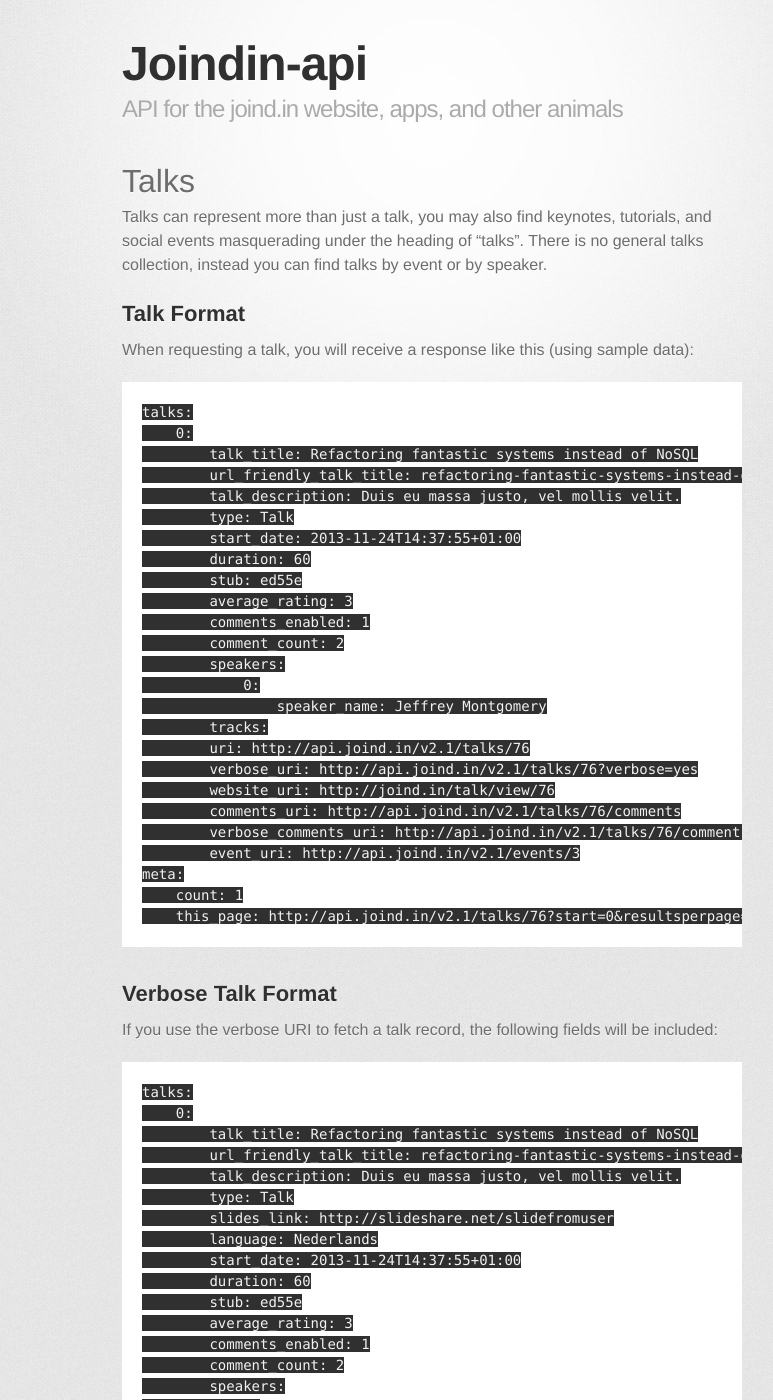
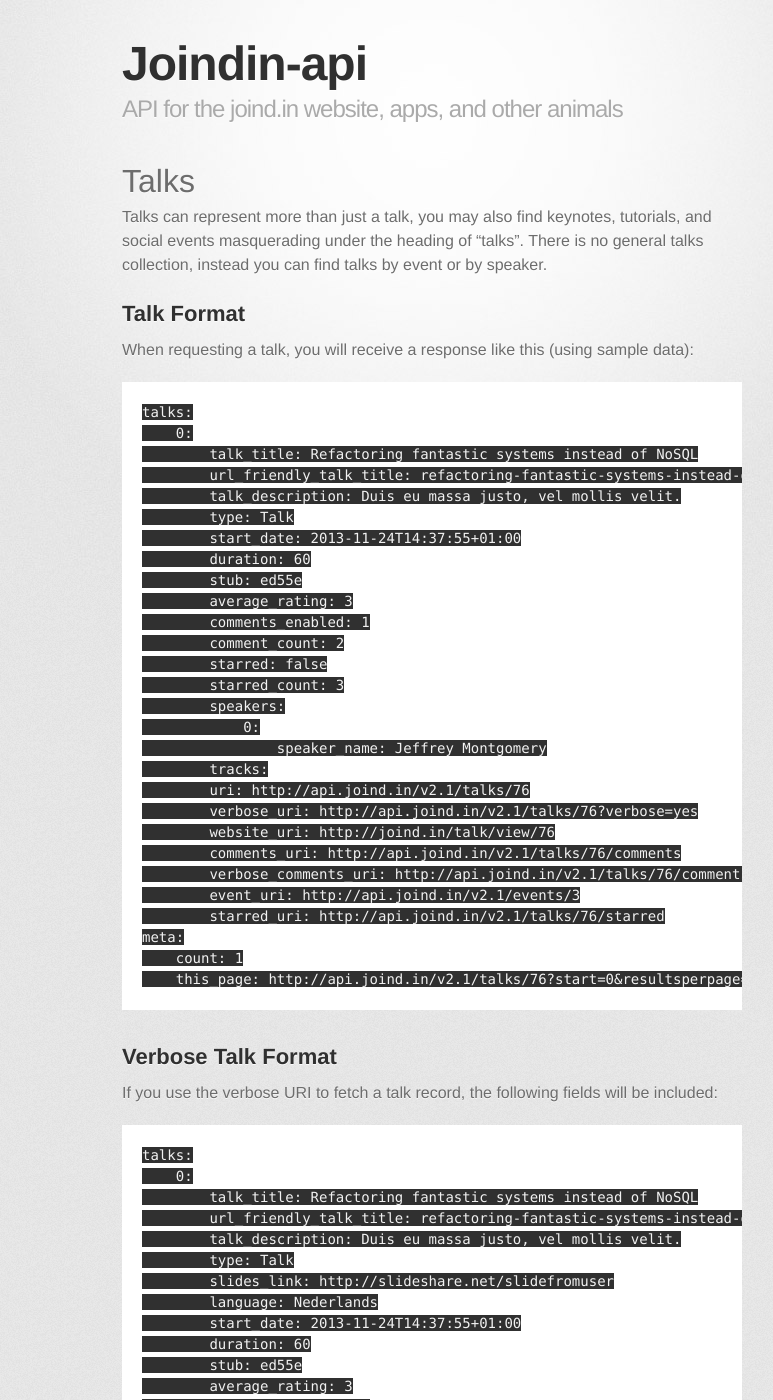
Before and after one commit to joindin/joindin-api, a Jekyll site: the page built from talks.md, in a window 1280 px wide and 1400 px high. Shown: the whole window, without its empty margins (208-981 px from the left). Built offline with Jekyll 4.4.1, drawn with Linux system fonts in a browser that asks for light colours; some web fonts are replaced; some of the changed text lies outside the part shown.

Commit message:
Add details of starring talks.

```diff
--- a/talks.md
+++ b/talks.md
@@ -24,6 +24,8 @@
         average_rating: 3
         comments_enabled: 1
         comment_count: 2
+        starred: false
+        starred_count: 3
         speakers:
             0:
                 speaker_name: Jeffrey Montgomery
@@ -34,6 +36,7 @@
         comments_uri: {{ site.apiurl }}/v2.1/talks/76/comments
         verbose_comments_uri: {{ site.apiurl }}/v2.1/talks/76/comments?verbose=yes
         event_uri: {{ site.apiurl }}/v2.1/events/3
+        starred_uri: {{ site.apiurl }}/v2.1/talks/76/starred
 meta:
     count: 1
     this_page: {{ site.apiurl }}/v2.1/talks/76?start=0&resultsperpage=20
@@ -58,6 +61,8 @@
         average_rating: 3
         comments_enabled: 1
         comment_count: 2
+        starred: false
+        starred_count: 3
         speakers:
             0:
                 speaker_name: Jeffrey Montgomery
@@ -68,6 +73,7 @@
         comments_uri: http://api.joindin.local/v2.1/talks/76/comments
         verbose_comments_uri: http://api.joindin.local/v2.1/talks/76/comments?verbose=yes
         event_uri: http://api.joindin.local/v2.1/events/3
+        starred_uri: {{ site.apiurl }}/v2.1/talks/76/starred
 meta:
     count: 1
     this_page: http://api.joindin.local/v2.1/talks/76?verbose=yes&start=0&resultsperpage=20
@@ -89,6 +95,8 @@
 *  ``average_rating``: A calculcated field showing the average of ratings on this talk (excludes anonymous ratings)
 *  ``comments_enabled``: Whether comments are currently being accepted on this talk
 *  ``comment_count``: Calculated field showing how many comments were made on this talk
+*  ``starred``: If the user is authenticated, boolean value indicating whether the user has starred this talk or not.  For unauthenticated users, this field will always be false.
+*  ``starred_count``: Calculated field showing how many times this talk has been starred.
 *  ``speakers``: An array of the speakers giving the session.  If the speaker has claimed the talk, this includes a speaker_uri which points to their user record.  *See also* [users]({{ site.baseurl}}/users.html)
 *  ``tracks``: An array of the tracks that this talk is in, if any.  Just shows track labels
 *  ``website_uri``: The page for this talk on the main joind.in website
@@ -102,6 +110,7 @@
 *  ``comments_uri``: A collection of all talk comments on this talk, sorted by date order with the oldest first.   *See also* [talk comments]({{ site.baseurl }}/talks_comments.html)
 *  ``verbose_comments_uri``: A collection of talk comments on this talk, returned in verbose format and chronological order, oldest first.   *See also* [talk comments]({{ site.baseurl }}/talk_comments.html)
 *  ``event_uri``:  Where to find the event that this talk was given at.
+*  ``starred_uri``: POST/DELETE to this URI as an authenticated user to update this talk's starred status.  You could use this field to indicate favourited talks, planned attendance or similar (current starred status is in the ``starred`` field).
 
 ## Creating New Talks
 
```
